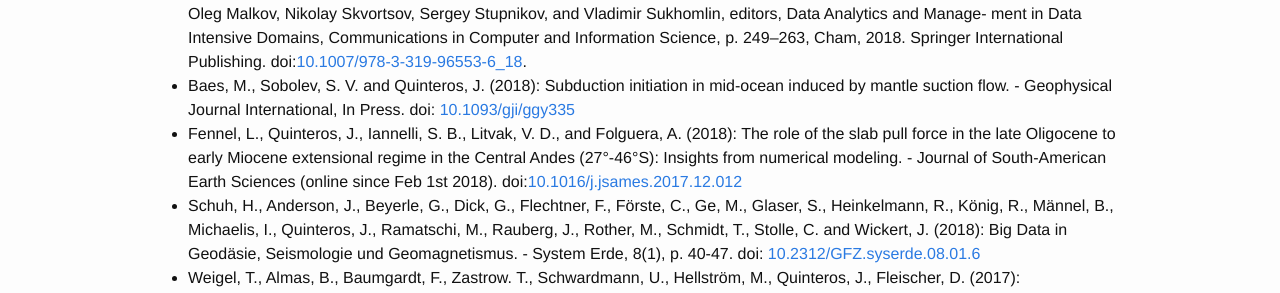
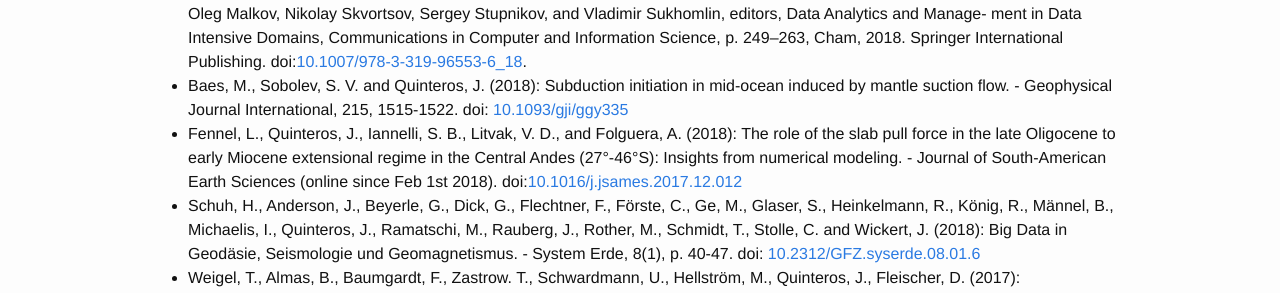
Before and after one commit to javiquinte/javiquinte.github.io, a Jekyll site: the page built from 3-publications.md, in a window 1280 px wide and 900 px high. Shown: the part 309-602 px from the top of the window. Built offline with Jekyll 4.4.1, drawn with Linux system fonts in a browser that asks for light colours.

Commit message:
Add details of GJI-2018 and SRL-2019.

```diff
--- a/3-publications.md
+++ b/3-publications.md
@@ -9,7 +9,7 @@ Peer-reviewed articles
 * Strollo, A., Hanka, W., Saul, J., Heinloo, A., Hemmleb, S., Evans, P., Quinteros, J., Zieke, T., Jaeckel, K. H. and Tilmann, F. (to be submitted): GEOFON: GeoForschungsNetz. - Journal of Large-scale Research Facilities.
 * Zaccarelli, R., Bindi, D., Strollo, A., Quinteros, J., and Cotton, F. (2019): Stream2segment: an open source tool for downloading, processing and visualizing massive event-based seismic waveform datasets. - Seismological Research Letters (In Press) doi:[10.1785/0220180314](http://doi.org/10.1785/0220180314).
 * Bunakov, V., Atamas, A., de Casanove, A., Dugénie, P., van Horik, R., Lambert, S., Quinteros, J., Reijnhoudt, L. (2018): Data Curation Policies and Data Provenance in EUDAT Collaborative Data Infrastructure. In Leonid Kalinichenko, Yannis Manolopoulos, Oleg Malkov, Nikolay Skvortsov, Sergey Stupnikov, and Vladimir Sukhomlin, editors, Data Analytics and Manage- ment in Data Intensive Domains, Communications in Computer and Information Science, p. 249–263, Cham, 2018. Springer International Publishing. doi:[10.1007/978-3-319-96553-6_18](http://doi.org/10.1007/978-3-319-96553-6_18).
-* Baes, M., Sobolev, S. V. and Quinteros, J. (2018): Subduction initiation in mid-ocean induced by mantle suction flow. - Geophysical Journal International, In Press. doi: [10.1093/gji/ggy335](https://doi.org/10.1093/gji/ggy335)
+* Baes, M., Sobolev, S. V. and Quinteros, J. (2018): Subduction initiation in mid-ocean induced by mantle suction flow. - Geophysical Journal International, 215, 1515-1522. doi: [10.1093/gji/ggy335](https://doi.org/10.1093/gji/ggy335)
 * Fennel, L., Quinteros, J., Iannelli, S. B., Litvak, V. D., and Folguera, A. (2018): The role of the slab pull force in the late Oligocene to early Miocene extensional regime in the Central Andes (27°-46°S): Insights from numerical modeling. - Journal of South-American Earth Sciences (online since Feb 1st 2018). doi:[10.1016/j.jsames.2017.12.012](http://doi.org/10.1016/j.jsames.2017.12.012)
 * Schuh, H., Anderson, J., Beyerle, G., Dick, G., Flechtner, F., Förste, C., Ge, M., Glaser, S., Heinkelmann, R., König, R., Männel, B., Michaelis, I., Quinteros, J., Ramatschi, M., Rauberg, J., Rother, M., Schmidt, T., Stolle, C. and Wickert, J. (2018): Big Data in Geodäsie, Seismologie und Geomagnetismus. - System Erde, 8(1), p. 40-47. doi: [10.2312/GFZ.syserde.08.01.6](http://doi.org/10.2312/GFZ.syserde.08.01.6)
 * Weigel, T., Almas, B., Baumgardt, F., Zastrow. T., Schwardmann, U., Hellström, M., Quinteros, J., Fleischer, D. (2017): [Recommendation on Research Data Collections](https://www.rd-alliance.org/system/files/rda-collections-recommendation_ref16102017.pdf). - Research Data Alliance, Submitted. 44p.
```
